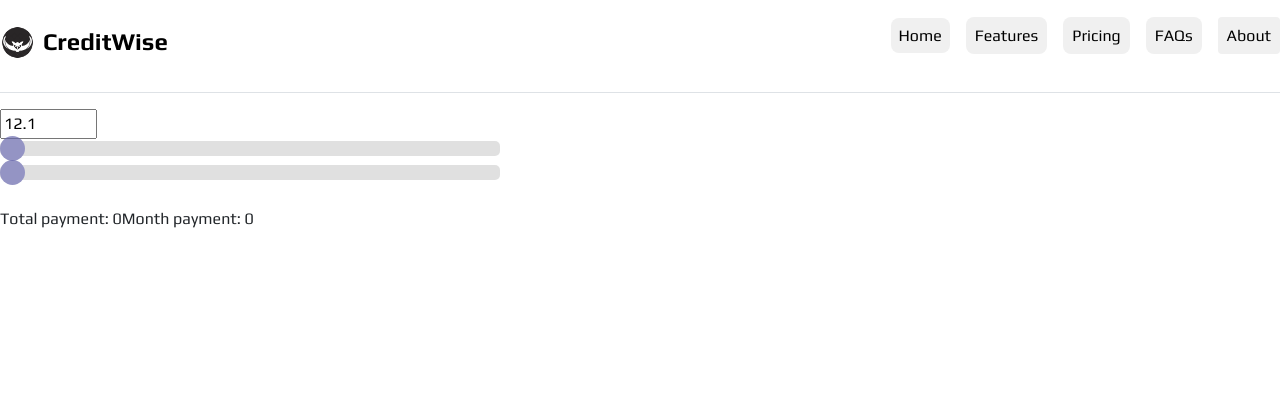
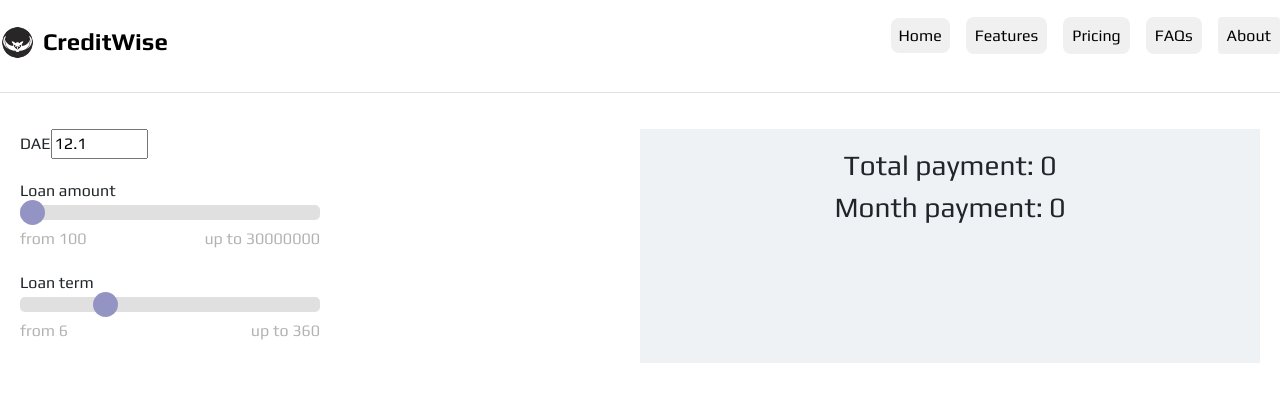
Before and after one commit to TimurCravtov/CreditWise, a React (Create React App) app in the folder client/: page /universalloan in a window 1280 px wide. Shown: the top 402 px of the page. Built offline with nearby package versions, Linux system fonts and the light colour scheme; no server answers.

Commit message:
added universal calculator

```diff
--- a/client/src/components/BankListComponent.js
+++ b/client/src/components/BankListComponent.js
@@ -1,6 +1,6 @@
 import React, { useState, useEffect } from 'react';
 import 'bootstrap/dist/css/bootstrap.min.css';
-import {BrowserRouter as Router, Routes, Route, Link, useNavigate} from 'react-router-dom';
+import {Link, useNavigate} from 'react-router-dom';
 import '../static/bank-page.css'
 import backend from '../static/figura-backend.gif'
 const BankList = () => {
@@ -32,7 +32,7 @@ const BankList = () => {
             <h1 align="center">Bank list</h1>
             <div className="row" >
 
-                {banks.length == 0 ? <div><img src={backend} width="400" height="auto" alt="Description of the image"/></div>
+                {banks.length === 0 ? <div><img src={backend} width="400" height="auto" alt="Description of the image"/></div>
                     :
                     banks.map((bank, index) => (
                         <div key={index} className="col-md-4 mb-4">
--- a/client/src/components/GeneralCalculatorComponent.js
+++ b/client/src/components/GeneralCalculatorComponent.js
@@ -2,14 +2,16 @@ import React, { useState, useEffect } from 'react';
 import '../static/slider.css';
 import '../static/calculator-component.css';
 
-const GeneralCalculator = (offer) => {
+const GeneralCalculator = () => {
+    const initialFormData = { DAE: 12.1, loanAmount: 10000, loanTerm: 100 };
 
-    // offer should contain fields required, term and DAE :: offer.term ect.
-
-    const initialFormData = { DAE: 12.1, loanAmount: 10000, loanTerm: 100 };
     const [formData, setFormData] = useState(initialFormData);
     const [monthPayment, setMonthPayment] = useState(0);
     const [totalPayment, setTotalPayment] = useState(0);
+
+    useEffect(() => {
+        sendDataServer();
+    }, [formData]);
 
     const sendDataServer = () => {
         fetch('http://localhost:8080/api/calculate/general', {
@@ -25,7 +27,6 @@ const GeneralCalculator = (offer) => {
             .then(data => {
                 setTotalPayment(data.totalPayment);
                 setMonthPayment(data.monthPayment);
-                console.log(monthPayment, totalPayment);
             })
             .catch(error => {
                 console.error('Error sending data:', error);
@@ -34,11 +35,15 @@ const GeneralCalculator = (offer) => {
 
     const handleInputChange = (field, value) => {
         setFormData({ ...formData, [field]: value });
-        sendDataServer();
+        console.log(formData)
     };
 
     return (
-        <div>
+        <div className="general-calculator-container">
+            <div className="input-container">
+
+                <div className="input-item">
+                    <label htmlFor="DAE">DAE</label>
                     <input
                         id="DAE"
                         type="number"
@@ -48,37 +53,50 @@ const GeneralCalculator = (offer) => {
                         value={formData.DAE}
                         onChange={e => handleInputChange('DAE', parseFloat(e.target.value))}
                     />
+                </div>
 
-            <div className="slider-container">
+                <div className="input-item">
+                    <label htmlFor="loanAmount">Loan amount</label>
                     <input
-                    className="slider"
+                        id="loanAmount"
                         type="range"
                         min={100}
                         max={30000000}
                         value={formData.loanAmount}
-                    defaultValue={1000}
                         onChange={e => handleInputChange('loanAmount', parseInt(e.target.value))}
-                    id="loanAmount"
+                        className="slider"
                     />
+                    <div className="slider-labels-small">
+                        <span>from 100</span>
+                        <span>up to 30000000</span>
+                    </div>
+                </div>
 
+                <div className="input-item">
+                    <label htmlFor="loanTerm">Loan term</label>
                     <input
-                    className="slider"
+                        id="loanTerm"
                         type="range"
-                    min={100}
+                        min={6}
                         max={360}
                         value={formData.loanTerm}
-                    defaultValue={1000}
                         onChange={e => handleInputChange('loanTerm', parseInt(e.target.value))}
-                    id="loanTerm"
+                        className="slider"
                     />
+                    <div className="slider-labels-small">
+                        <span>from 6</span>
+                        <span>up to 360</span>
+                    </div>
+                </div>
             </div>
 
-            <div>
-                Total payment: {totalPayment}
-                Month payment: {monthPayment}
+            <div className="result-container">
+                <h3>Total payment: {totalPayment}</h3>
+                <h3>Month payment: {monthPayment}</h3>
             </div>
         </div>
     );
+
 };
 
 export default GeneralCalculator;
--- a/client/src/static/calculator-component.css
+++ b/client/src/static/calculator-component.css
@@ -54,3 +54,33 @@
     display: flex;
     justify-content: space-between;
 }
+
+.general-calculator-container {
+    padding: 20px;
+    display: flex;
+    justify-content: space-between;
+}
+
+.dae-container {
+
+}
+
+.input-container {
+    display: flex;
+    flex-direction: column;
+    align-items: center; /* Center horizontally */
+}
+
+.input-item {
+    width: 300px;
+    margin-bottom: 20px; /* Add space between input items */
+}
+
+.result-container {
+    text-align: center; /* Center result content */
+}
+
+
+.spacer {
+    margin-bottom: 20px; /* Adjust the margin as needed */
+}
--- a/client/src/static/slider.css
+++ b/client/src/static/slider.css
@@ -2,7 +2,7 @@
     width: 80%;
     margin: 0 auto;
     display: flex;
-    align-items: center; /* Выравниваем элементы по вертикали */
+    align-items: center;
 }
 
 .text-container {
@@ -10,8 +10,8 @@
 }
 
 .slider-text-container {
-    flex: 1; /* Растягиваем контейнер слайдера на всю доступную ширину */
-    margin-left: 20px; /* Добавляем отступ слева от текста */
+    flex: 1;
+    margin-left: 20px;
 }
 
 .slider-container {
```
Lines whose indentation alone changed are shown as unchanged.
